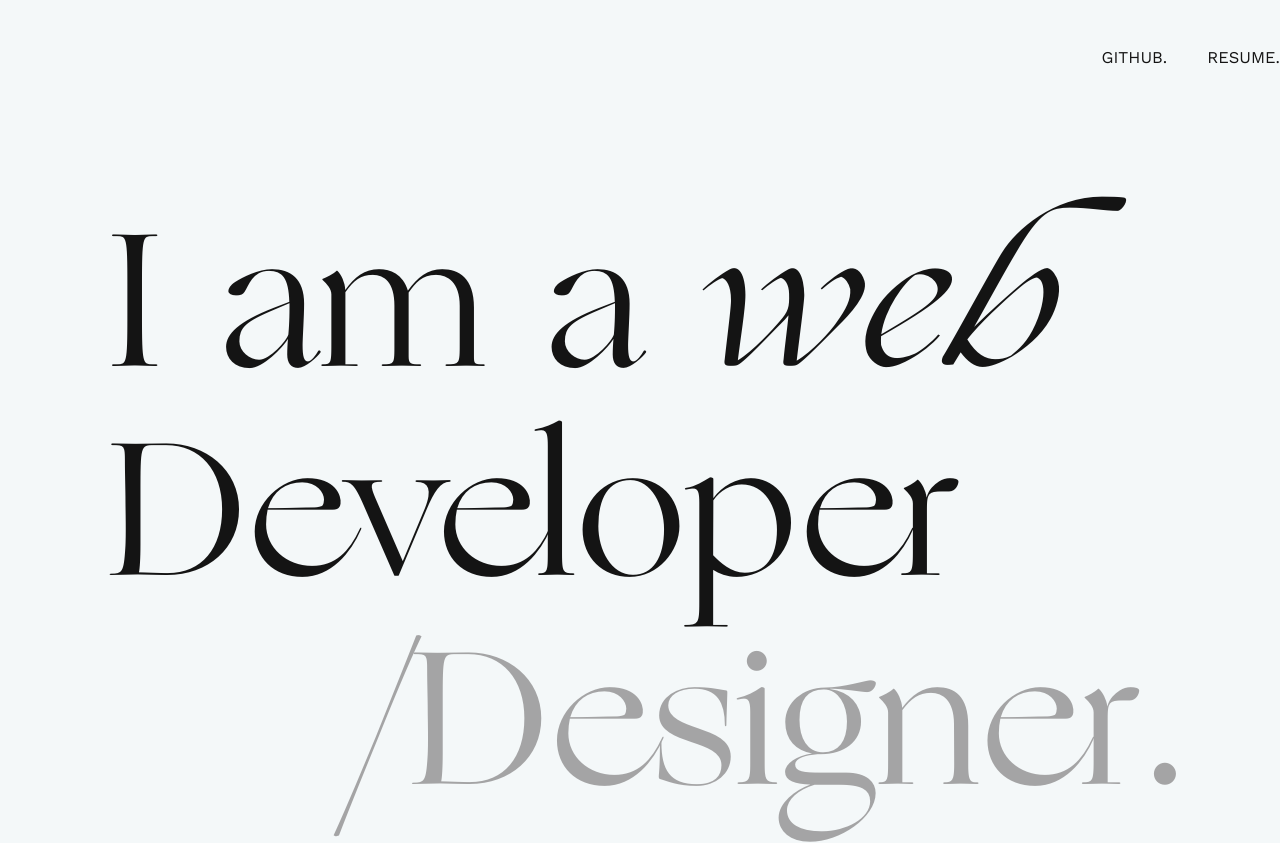
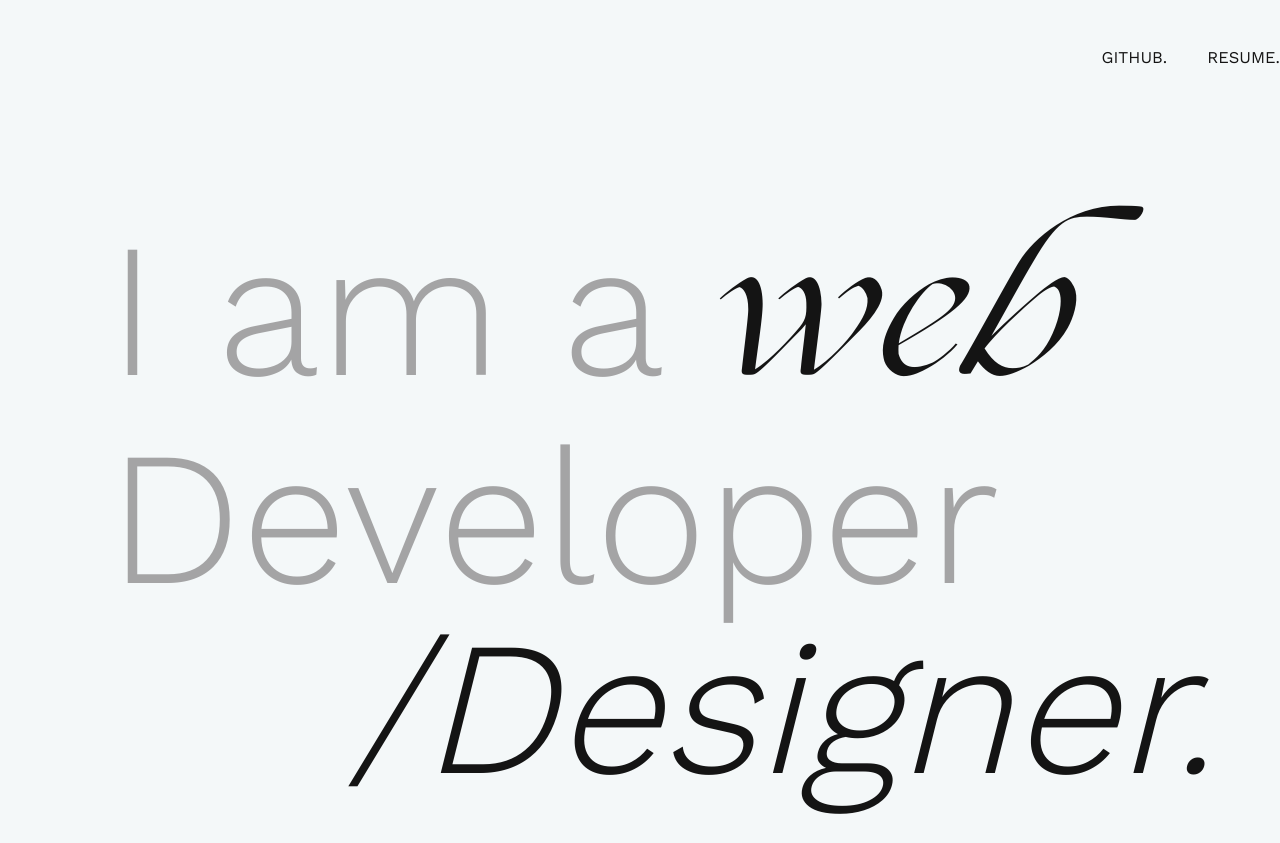
Before and after one commit to AlphaDesign-ai/pamilerinDev, a Next.js app: page / in a window 1280 px wide. Shown: the top 843 px of the page. Built offline with nearby package versions, Linux system fonts and the light colour scheme.

Commit message:
added some colour shade for the main header

```diff
--- a/components/Navigation.tsx
+++ b/components/Navigation.tsx
@@ -7,7 +7,9 @@ const Navigation: FC = () => {
 
       <ul className="route-nav">
         <li>
-          <a href="/about">Github.</a>
+          <a href="https:/github.com/AlphaDesign-ai" target="_blank">
+            Github.
+          </a>
         </li>
         <li>
           <a href="" type="download">
--- a/pages/index.tsx
+++ b/pages/index.tsx
@@ -6,11 +6,11 @@ export default function Home() {
   return (
     <>
       <header className="user-intro">
-        <h1>
+        <h1 className="grey-font">
           <span className="dev">
             I am a <span>web</span> Developer
           </span>
-          <span className="grey-font ">&nbsp;&nbsp;&nbsp;&nbsp;/Designer.</span>
+          <span>&nbsp;&nbsp;&nbsp;&nbsp;/Designer.</span>
         </h1>
       </header>
       <main className="main-content">
--- a/styles/globals.scss
+++ b/styles/globals.scss
@@ -16,6 +16,12 @@
   font-family: WorkSans;
   src: url('../public/fonts/WorkSans-Regular.ttf');
   font-weight: 400;
+}
+
+@font-face {
+  font-family: WorkSans;
+  src: url('../public/fonts/WorkSans-Light.ttf');
+  font-weight: 200;
 }
 
 @mixin responsive($width, $orientation) {
@@ -144,21 +150,30 @@ body {
   & h1 {
     font-size: 18.4rem;
     font-weight: 200;
-    line-height: 1.1;
+    line-height: 1;
 
     @include smartphone {
       font-size: 6.4rem;
       line-height: 1.4;
     }
+
+    span:last-child {
+      font-style: italic;
+      color: var(--text-colour);
+    }
   }
 
   & span {
     display: block;
+    font-family: var(--body-font);
+    font-weight: 200;
   }
 
   & .dev > span {
     display: inline-block;
     font-style: italic;
+    font-family: var(--primary-font);
+    color: var(--text-colour);
   }
 }
 
```
Also changed, not shown: public/fonts/WorkSans-Light.ttf (added), public/fonts/WorkSans-SemiBold.ttf (added).
